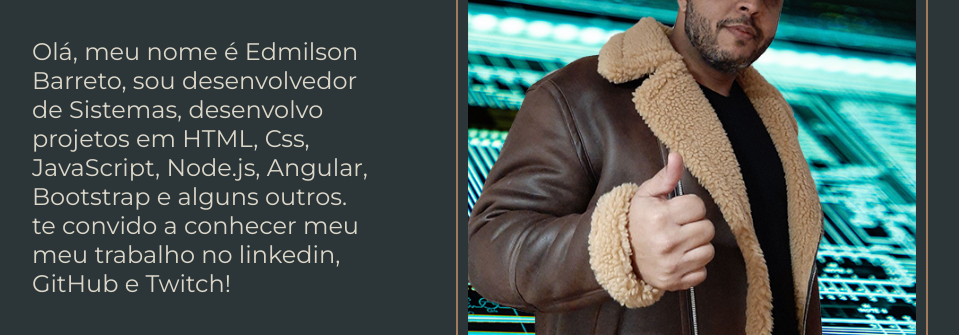
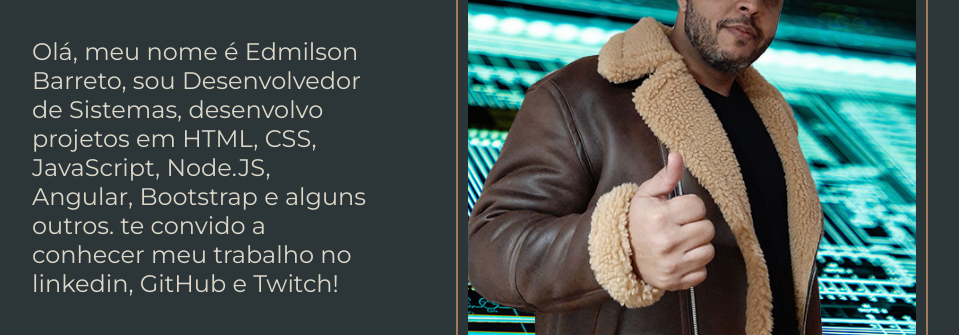
Before and after one commit to barretodf/Portifolio2023, a plain HTML site: page index.html in a window 1280 px wide. Shown: the part 392-727 px from the top of the page, without its empty margins (160-1119 px from the left). Drawn offline with nearby package versions, Linux system fonts and the light colour scheme.

Commit message:
Consertando um erro na escrita

```diff
--- a/index.html
+++ b/index.html
@@ -26,9 +26,9 @@
                     class="descricao">com um front-end de qualidade!</strong>
             </h1>
 
-            <p class="apresentacao__conteudo__texto">Olá, meu nome é Edmilson Barreto, sou desenvolvedor de Sistemas,
-                desenvolvo projetos em HTML, Css, JavaScript, Node.js, Angular, Bootstrap e alguns outros.
-                te convido a conhecer meu meu trabalho no linkedin, GitHub e Twitch!</p>
+            <p class="apresentacao__conteudo__texto">Olá, meu nome é Edmilson Barreto, sou Desenvolvedor de Sistemas,
+                desenvolvo projetos em HTML, CSS, JavaScript, Node.JS, Angular, Bootstrap e alguns outros.
+                te convido a conhecer meu trabalho no linkedin, GitHub e Twitch!</p>
 
             <div class="apresentacao__links">
                 <h2 class="apresentacao__links__subtitulo">Acesse minhas redes</h2>
```
Also changed, not shown: Codigos do curso.txt (added).
